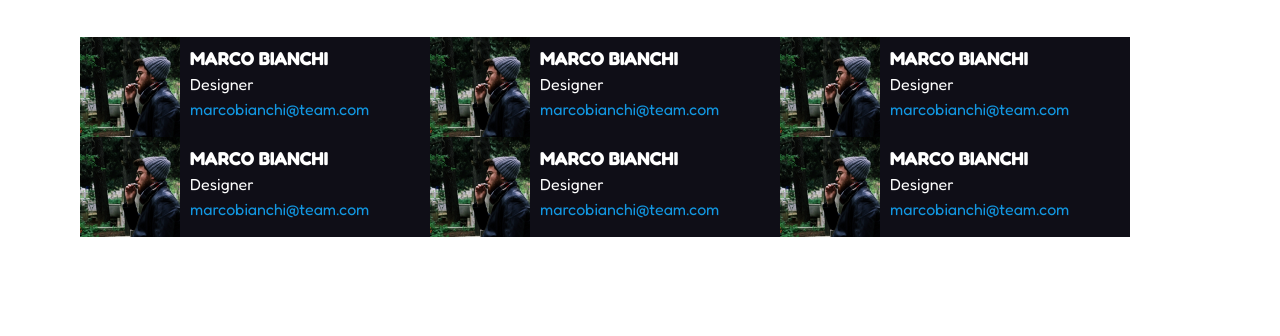
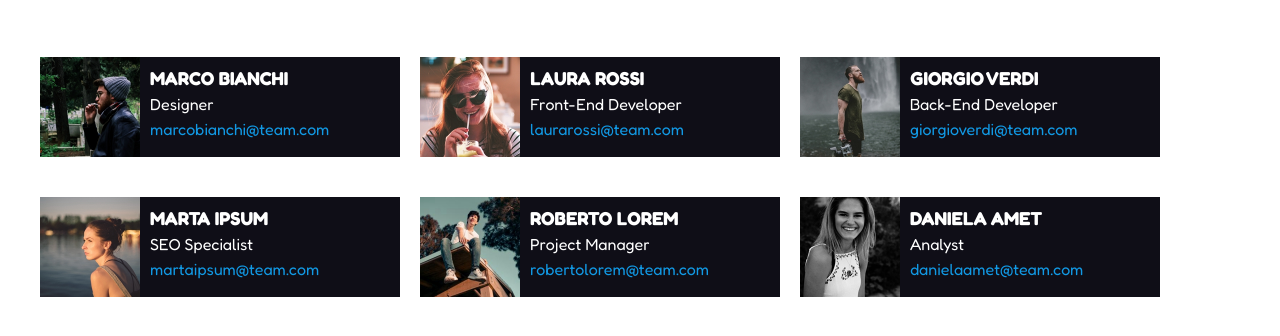
Before and after one commit to Montesi-Yuri/html-css-float-cards, a plain HTML site: page index.html in a window 1280 px wide. Shown: the part 142-478 px from the top of the page. Drawn offline with Linux system fonts and the light colour scheme.

Commit message:
Completate Cards

```diff
--- a/css/style.css
+++ b/css/style.css
@@ -28,10 +28,10 @@ header{
     margin-bottom: 40px;
 }
 
-
 header p{
     text-align: center;
 }
+
 
 /* CARDS */
 
@@ -50,25 +50,27 @@ span{
     color: #1299E4;
 }
 
+
+/* LAYOUT */
+
 .single-card{
-    padding-left: 40px;
-    padding-right: 40px;
+    width: calc((100% / 3) - 40px);
+    margin-top: 20px;
+    margin-bottom: 20px;
+    float: left;
+    height: 100px;
+    background-color: #0F0E17;
 }
 
-
-/* LAYOUT */
+.single-card:nth-of-type(3n+2) {
+    margin-left: 20px;
+    margin-right: 20px;
+}
 
 .clearfix::after{
     content: "";
     display: table;
     clear: both;
-}
-
-.floating.cards{
-    width: calc(100% / 3);
-    height: 100px;
-    float: left;
-    background-color: #0F0E17;
 }
 
 .floating-img{
--- a/index.html
+++ b/index.html
@@ -52,70 +52,70 @@
                     <!-- Floating Card 2 -->
                     <div class="single-card">
 
-                            <img class="floating-img" src="img/male1.png" alt="Marco-Bianchi">
+                        <img class="floating-img" src="img/female1.png" alt="Laura-Rossi">
 
                         <div class="floating-text">
-                                <h3>MARCO BIANCHI</h3>
+                            <h3>LAURA ROSSI</h3>
                             <br>
-                                <p>Designer</p>
+                            <p>Front-End Developer</p>
                             <br>
-                                <span>marcobianchi@team.com</span>
+                            <span>laurarossi@team.com</span>
                         </div>
                     </div>
 
                     <!-- Floating Card 3 -->
                     <div class="single-card">
 
-                            <img class="floating-img" src="img/male1.png" alt="Marco-Bianchi">
+                        <img class="floating-img" src="img/male2.png" alt="Giorgio-Verdi">
 
                         <div class="floating-text">
-                                <h3>MARCO BIANCHI</h3>
+                            <h3>GIORGIO VERDI</h3>
                             <br>
-                                <p>Designer</p>
+                            <p>Back-End Developer</p>
                             <br>
-                                <span>marcobianchi@team.com</span>
+                            <span>giorgioverdi@team.com</span>
                         </div>
                     </div>
 
                     <!-- Floating Card 4 -->
                     <div class="single-card">
 
-                            <img class="floating-img" src="img/male1.png" alt="Marco-Bianchi">
+                        <img class="floating-img" src="img/female2.png" alt="Marta-Ipsum">
 
                         <div class="floating-text">
-                                <h3>MARCO BIANCHI</h3>
+                            <h3>MARTA IPSUM</h3>
                             <br>
-                                <p>Designer</p>
+                            <p>SEO Specialist</p>
                             <br>
-                                <span>marcobianchi@team.com</span>
+                            <span>martaipsum@team.com</span>
                         </div>
                     </div>
 
                     <!-- Floating Card 5 -->
                     <div class="single-card">
 
-                            <img class="floating-img" src="img/male1.png" alt="Marco-Bianchi">
+                        <img class="floating-img" src="img/male3.png" alt="Roberto-Lorem">
 
                         <div class="floating-text">
-                                <h3>MARCO BIANCHI</h3>
+                            <h3>ROBERTO LOREM</h3>
                             <br>
-                                <p>Designer</p>
+                            <p>Project Manager</p>
                             <br>
-                                <span>marcobianchi@team.com</span>
+                            <span>robertolorem@team.com</span>
                         </div>
                     </div>
 
                     <!-- Floating Card 6 -->
                     <div class="single-card">
 
-                            <img class="floating-img" src="img/male1.png" alt="Marco-Bianchi">
+                        <img class="floating-img" src="img/female3.png" alt="Daniela-Amet">
 
                         <div class="floating-text">
-                                <h3>MARCO BIANCHI</h3>
+                            <h3>DANIELA AMET</h3>
                             <br>
-                                <p>Designer</p>
+                            <p>Analyst</p>
                             <br>
-                                <span>marcobianchi@team.com</span>
+                            <span>danielaamet@team.com</span>
                         </div>
 
                     </div>
```
Lines whose indentation alone changed are shown as unchanged.
